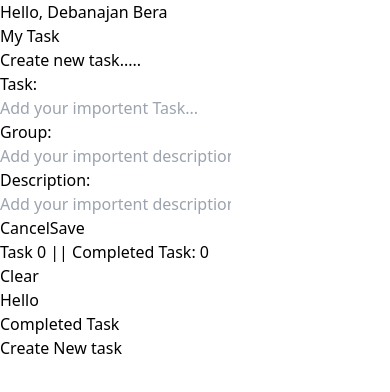
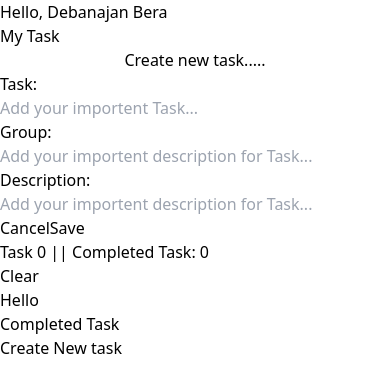
Before and after one commit to debanjan-bera/To-Do-Application, a React (Vite) app: page / in a window 390 px wide. Both pictures are taken after a click on the element "Create New task". Shown: the top 392 px of the page. Built offline with nearby package versions, Linux system fonts and the light colour scheme.

Commit message:
Refactor: Update InputBox and ToDoApp components; enhance styling and responsiveness for better UI experience

```diff
--- a/src/App.css
+++ b/src/App.css
@@ -18,6 +18,9 @@
     .calender{
         display: none;
     }
+    .head{
+        grid-column-end: 3;
+    }
 }
 @media screen and (max-width:480px){
     .cont{
--- a/src/To-Do/InputBox.jsx
+++ b/src/To-Do/InputBox.jsx
@@ -1,6 +1,7 @@
 import { useState } from "react";
 import PropTypes from 'prop-types'
 import { genaratedUniqueId } from "../Backend/LocalStorage";
+import "./todo.css";
 
 export const AddTaskForm = ({taskdata, primaryArr,setWindowClose})=>{
       const [inputValue, setInputValue] = useState({id:'',content:'',groupName:'',description:'',favourite:false,checked:false});
@@ -29,8 +30,11 @@ export const AddTaskForm = ({taskdata, primaryArr,setWindowClose})=>{
           setWindowClose(false)
       }
     return(
-    <section className={`w-lvw h-lvh absolute top-0 left-0 bg-red-200/50 z-10  flex items-center justify-center `}>
-        <form action="" className=" bg-blue-100 p-4 rounded-md " onSubmit={(e)=>handleFromSubmit(e)}>
+    <section className={` register-cont w-lvw h-lvh absolute top-0 left-0 bg-red-200/50 z-10  flex items-center justify-center `}>
+        <form action="" className=" bg-white p-4 rounded-md " onSubmit={(e)=>handleFromSubmit(e)}>
+            <label htmlFor="" className="flex items-center justify-center">
+                <div className="w-[6rem] h-1 bg-gray-300 rounded-lg mb-2"></div>
+            </label>
             <label htmlFor=""><h1 className="text-3xl font-bold">Create new task.....</h1></label>
             <label htmlFor="">
                 <p className="text-xl font-bold py-2">Task:</p>
--- a/src/To-Do/ToDoApp.jsx
+++ b/src/To-Do/ToDoApp.jsx
@@ -52,8 +52,8 @@ export const TodoApp = () => {
           <ClearAllTask setTaskData={setTaskArr} setCompletedTask={setFilteredData} emptyTask={totalTask}/>
         </h2>
       </div>
-      <main className="row-start-3 row-end-4 col-start-2 bg-yellow-400 px-3 relative overflow-hidden">
-        <section className="h-full w-full overflow-scroll">
+      <main className="row-start-3 row-end-4 col-start-2 bg-yellow-400  relative overflow-hidden">
+        <section className="hello h-full w-full overflow-scroll">
           <section >
             <ul>{checkTaskData()}</ul>
             <h1>Completed Task</h1>
--- a/src/To-Do/todo.css
+++ b/src/To-Do/todo.css
@@ -28,3 +28,17 @@
     background: #d4d4d4;
     border-radius: 10px;
   }
+  @media screen and (max-width:560px){
+    .register-cont{
+        align-items: end;
+    }
+    .register-cont form{
+        width: 100%;
+    }
+    .register-cont form input{
+        width: 100%;
+    }
+    .register-cont form label h1{
+        text-align: center;
+    }
+}
```
